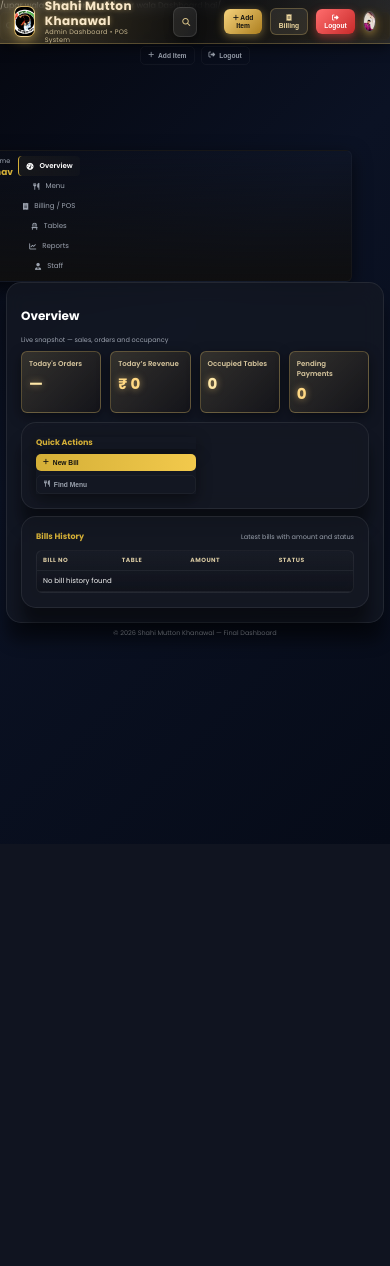
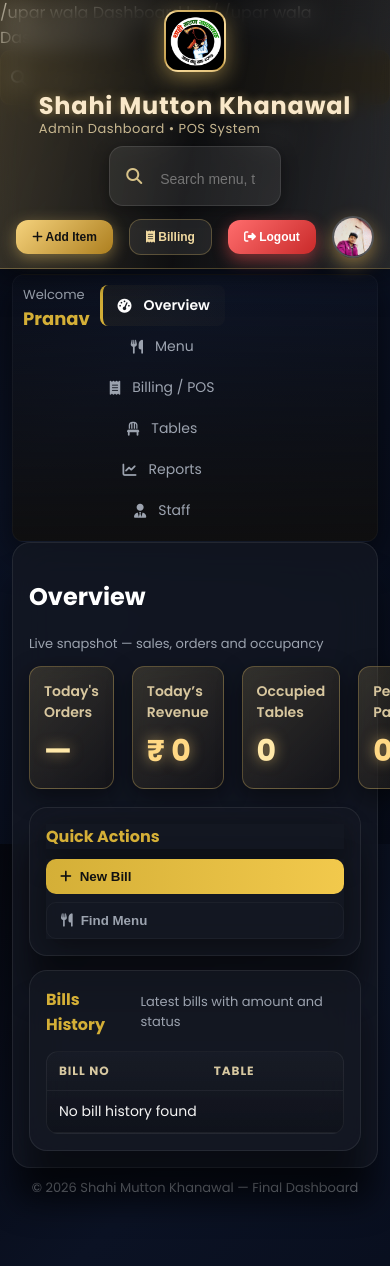
Before and after one commit to Pranu9997/SHAHI_GROUP, a Flask app: page /dashboard in a window 390 px wide; the page is wider, and only the part inside the window is pictured. Before the commit the page ends 641 px from the top of that part, so only its background shows below. Run offline with Flask 3, Linux system fonts and the light colour scheme; a user stored in the database is signed in; data that the repository does not hold is empty; some libraries are stand-ins or nearby versions.

Commit message:
Fix mobile overview layout

```diff
--- a/templates/dashboard.html
+++ b/templates/dashboard.html
@@ -408,13 +408,62 @@ main{
     left:0;
     z-index:9999;
 }
-/* ===== MOBILE FORCE MINI ===== */
+/* ===== MOBILE CLEANUP FOR OVERVIEW ===== */
 @media (max-width:768px){
-
-  body{
-    zoom: 0.5;
+  .topbar-new{
+    height:auto;
+    padding:10px 12px;
+    flex-direction:column;
+    gap:10px;
   }
 
+  .topbar-new > div{
+    width:100%;
+    justify-content:center !important;
+    flex-wrap:wrap;
+  }
+
+  .topbar-new input{
+    width:100% !important;
+  }
+
+  .topbar-new button{
+    padding:8px 10px;
+    font-size:12px;
+  }
+
+  .app{
+    padding:120px 12px 20px;
+  }
+
+  .sidebar{
+    margin-left:0;
+  }
+
+  .panel{
+    padding:16px;
+    border-radius:18px;
+  }
+
+  .cards{
+    grid-template-columns:repeat(2,1fr);
+    gap:12px;
+  }
+
+  .dashboard-card span{
+    font-size:13px;
+  }
+
+  #k_orders,
+  #k_revenue,
+  #k_tables,
+  #k_pending{
+    font-size:22px;
+  }
+
+  .summary-box{
+    gap:12px;
+  }
 }
 
 .history-wrap{
```
